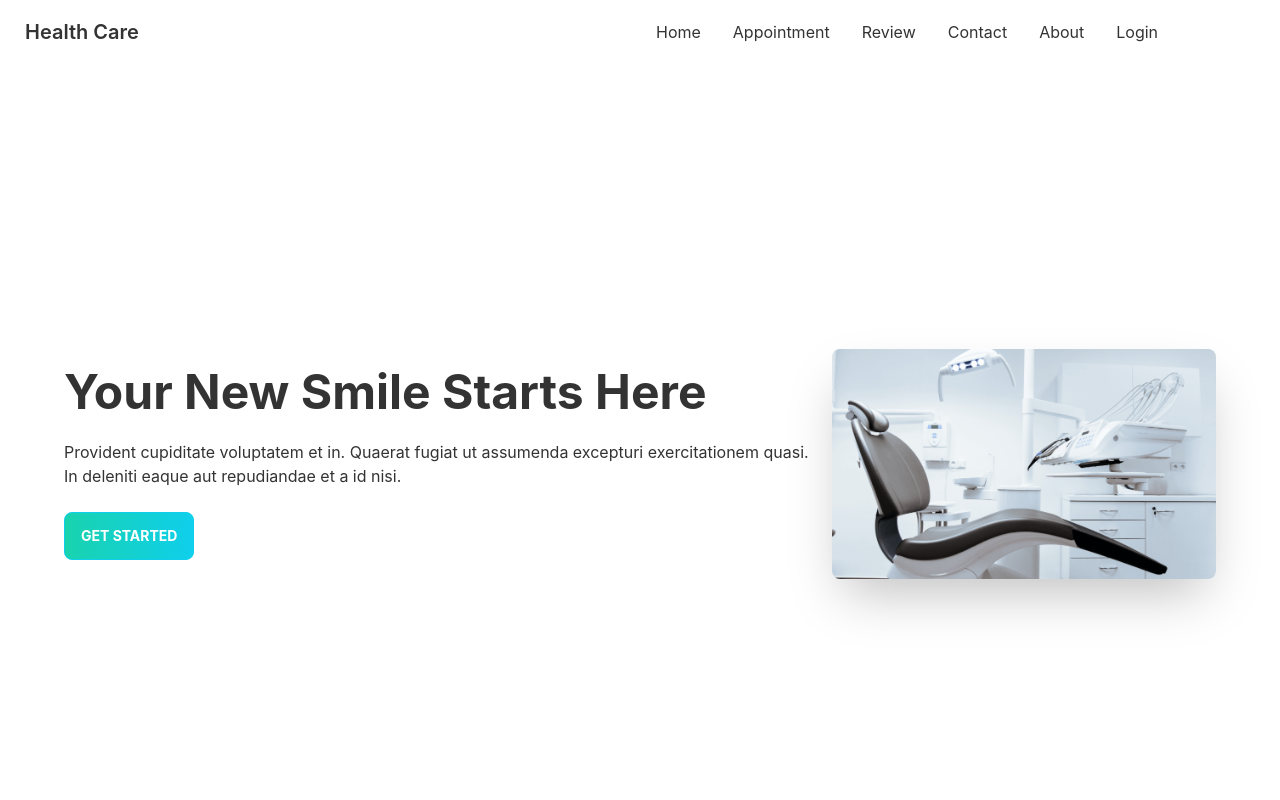
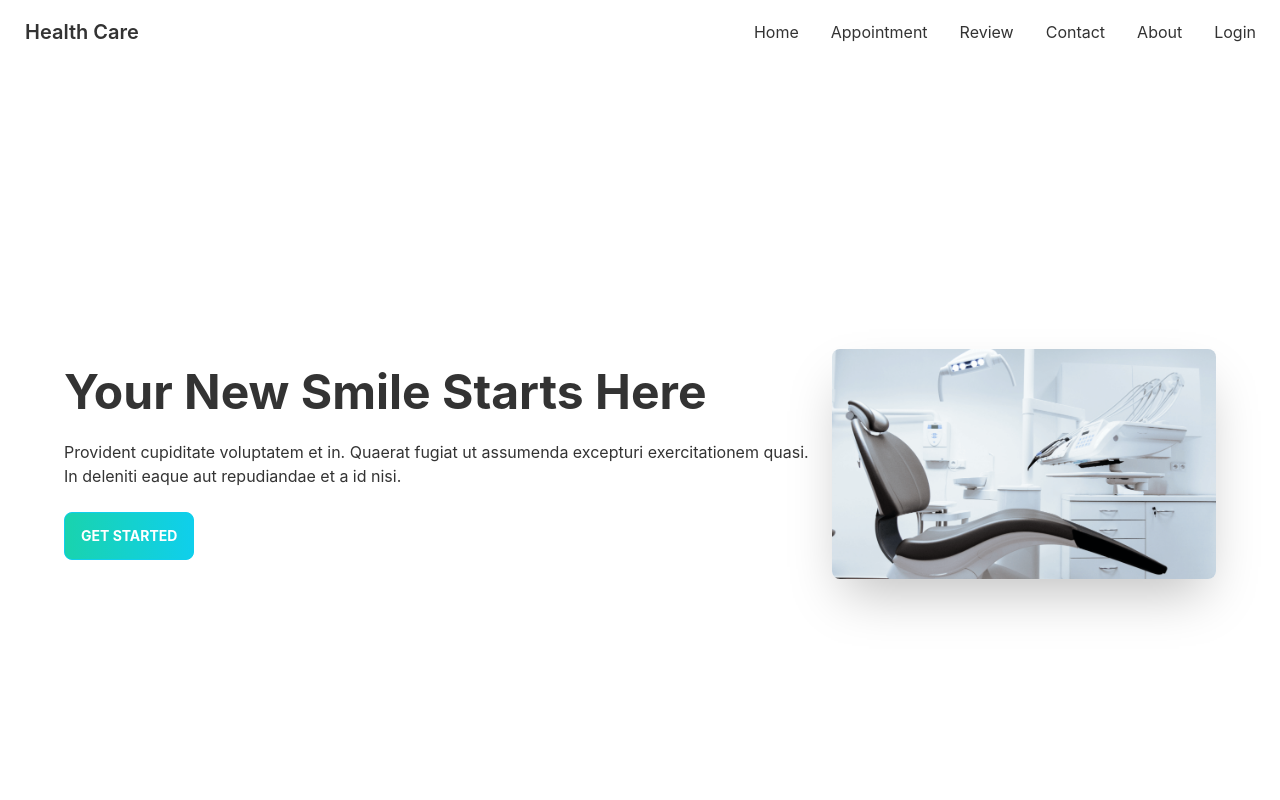
Before and after one commit to minhajul131/Healthcare, a React (Create React App) app: page / in a window 1280 px wide. Shown: the top 800 px of the page. Built offline with nearby package versions, Linux system fonts and the light colour scheme.

Commit message:
navbar edited

```diff
--- a/src/Pages/Shared/Navbar.js
+++ b/src/Pages/Shared/Navbar.js
@@ -40,12 +40,14 @@ const Navbar = () => {
         </div>
         <a className="btn btn-ghost normal-case text-xl">Health Care</a>
       </div>
-      <div className="navbar-center hidden lg:flex">
+      <div className="navbar-end hidden lg:flex">
         <ul className="menu menu-horizontal p-0">
         {menuItems}
         </ul>
       </div>
     </div>
+
+
   );
 };
 
```
